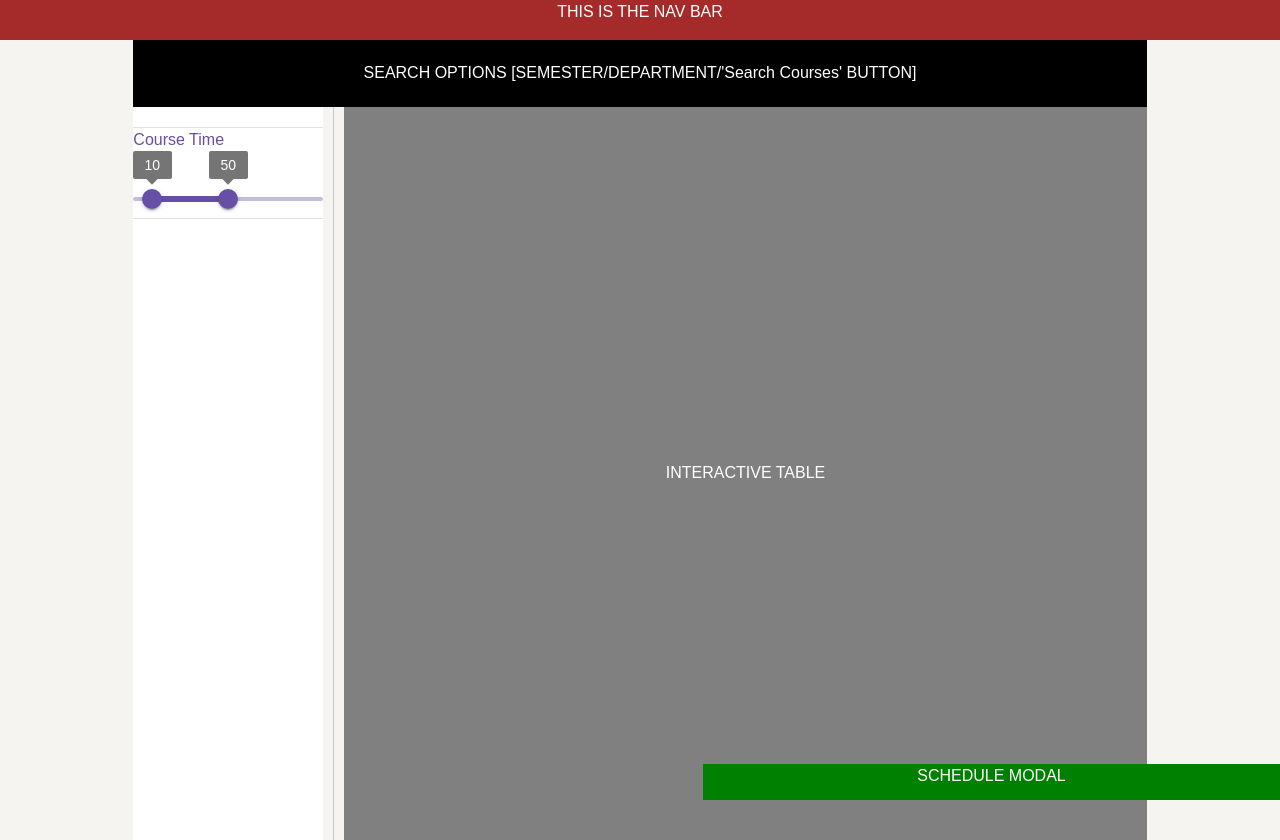
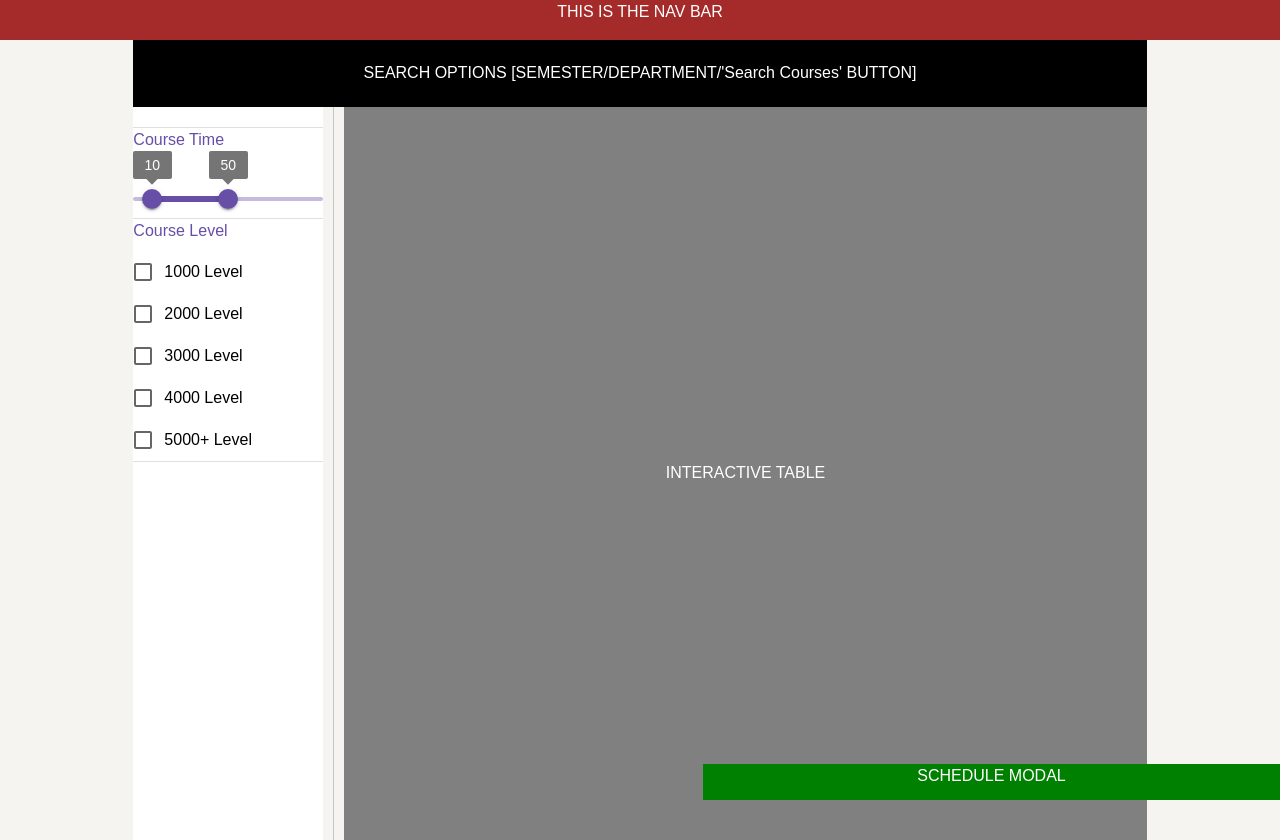
Before and after one commit to BaboyaChoch/ScheduleBookletRevamped, a React (Create React App) app in the folder booklet/: page / in a window 1280 px wide. Built offline with nearby package versions, Linux system fonts and the light colour scheme.

Commit message:
started work on course lvl component

```diff
--- /dev/null
+++ b/booklet/src/components/CourseLevel.js
@@ -0,0 +1,60 @@
+import * as React from "react";
+import { useState } from "react";
+import {
+  Typography,
+  Checkbox,
+  FormControlLabel,
+  Grid,
+  FormGroup,
+} from "@mui/material";
+import { makeStyles } from "@mui/styles";
+
+const useStyles = makeStyles({
+  container: {
+    justifyContent: "end",
+    alignItems: "center",
+    width: "100%",
+  },
+  headerText: {
+    color: "#674EA7",
+  },
+  text: {
+    color: "red",
+  },
+  logo: {
+    height: 60,
+    paddingTop: 3,
+  },
+});
+
+function valueText(value) {
+  return `${value}°C`;
+}
+
+const courseLevelList = [
+  "1000 Level",
+  "2000 Level",
+  "3000 Level",
+  "4000 Level",
+  "5000+ Level",
+];
+
+export default function CourseLevel() {
+  const classes = useStyles();
+  const [courseLevel, setCourseLevel] = useState(0);
+
+  return (
+    <Grid container direction="column" spacing={1}>
+      {/* Title - Course Level */}
+      <Grid item xs>
+        <Typography sx={{ color: "#674EA7" }}> Course Level</Typography>
+      </Grid>
+      {/* Body - checklist */}
+      <Grid item xs={1}>
+        {courseLevelList.map((level) => {
+          return <FormControlLabel control={<Checkbox />} label={level} />;
+        })}
+      </Grid>
+    </Grid>
+  );
+}
--- a/booklet/src/components/Filters.js
+++ b/booklet/src/components/Filters.js
@@ -1,6 +1,7 @@
 import { Box, Stack, Typography, Divider } from "@mui/material";
 import { makeStyles, styled } from "@mui/styles";
 import React from "react";
+import CourseLevel from "./CourseLevel";
 
 // File Imports
 import CourseTime from "./CourseTime";
@@ -23,12 +24,13 @@ export default function Filters() {
     <Box className={classes.root} sx={{ flexGrow: 1 }}>
       <Stack direction={"column"}>
         <div className={classes.text}> Filters</div>
+        {/* Course Time Component*/}
         <Divider />
-        {/* Course Time Component*/}
         <CourseTime />
         <Divider />
         {/* Course Level Component */}
-
+        <CourseLevel />
+        <Divider />
         {/* Availability Component */}
 
         {/* Course Days Component */}
```
